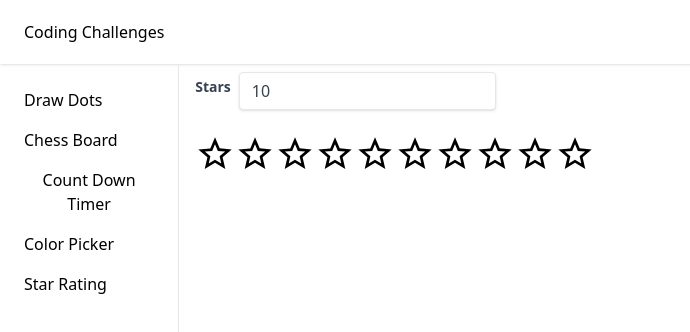
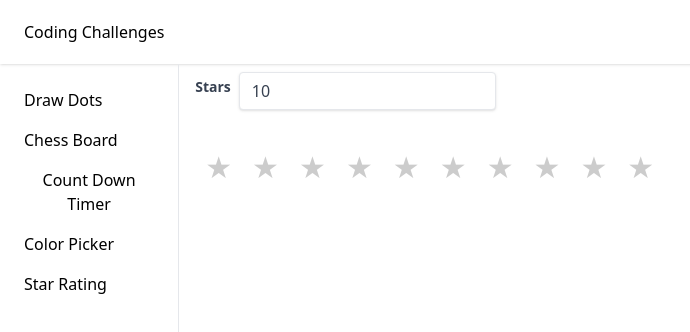
Before and after one commit to ramesh01/machine-coding-challenges, a React (Create React App) app: page /star-rating in a window 1280 px wide. Shown: the top 332 px of the page, without its empty margins (0-690 px from the left). Built offline with nearby package versions, Linux system fonts and the light colour scheme.

Commit message:
feat: Star rating component completed

```diff
--- a/src/components/Star/Star.tsx
+++ b/src/components/Star/Star.tsx
@@ -1,22 +1,46 @@
-import { FC } from "react";
+import { FC, useState } from "react";
+import "./star.css";
 
 type InputProps = {
 	rating: number;
+	onMouseEnter: (rating: number) => void;
+	onMouseLeave: (rating: number) => void;
+	onClickEvent: (rating: number) => void;
+	selectedRating: number;
 };
 
-const Star: FC<InputProps> = ({rating}) => {
+const Star: FC<InputProps> = ({
+	rating,
+	onMouseEnter,
+	onMouseLeave,
+	selectedRating,
+	onClickEvent,
+}) => {
+	const [index] = useState(rating);
+
+	const HandleMouseEnter = () => {
+		onMouseEnter(index);
+	};
+
+	const HandleMouseLeave = () => {
+		onMouseLeave(index);
+	};
+
+	const handleClick = () => {
+		onClickEvent(index);
+	};
 
 	return (
-		<span className="w-10 cursor-pointer" data-rating={rating}>
-			<svg
-				className="MuiSvgIcon-root MuiSvgIcon-fontSizeInherit css-1cw4hi4"
-				focusable="false"
-				aria-hidden="true"
-				viewBox="0 0 24 24"
-				data-testid="StarBorderIcon"
-			>
-				<path d="M22 9.24l-7.19-.62L12 2 9.19 8.63 2 9.24l5.46 4.73L5.82 21 12 17.27 18.18 21l-1.63-7.03L22 9.24zM12 15.4l-3.76 2.27 1-4.28-3.32-2.88 4.38-.38L12 6.1l1.71 4.04 4.38.38-3.32 2.88 1 4.28L12 15.4z"></path>
-			</svg>
+		<span
+			className={`cursor-pointer star ${
+				index <= selectedRating ? "on" : "off"
+			}`}
+			data-rating={index}
+			onMouseEnter={HandleMouseEnter}
+			onMouseLeave={HandleMouseLeave}
+			onClick={handleClick}
+		>
+			&#9733;
 		</span>
 	);
 };
--- /dev/null
+++ b/src/components/Star/star.css
@@ -0,0 +1,12 @@
+.star {
+	color: #ccc;
+	font-size: 30px;
+	padding: 10px;
+}
+
+.on {
+	color: #f5b025;
+}
+.off {
+	color: #ccc;
+}
--- a/src/pages/StarRating/StarRating.tsx
+++ b/src/pages/StarRating/StarRating.tsx
@@ -4,11 +4,15 @@ import Star from "../../components/Star/Star";
 const StarRating = () => {
 	const [noOfStars, setNoOfStars] = useState<string>("10");
 	const [starsArr, setStarsArr] = useState<number[]>([]);
+	const [rating, setRating] = useState(0);
+	const [hover, setHover] = useState<number>(0);
 
 	useEffect(() => {
 		setStarsArr(
 			Array.from(Array(Number(noOfStars)).keys()).map((index) => index + 1)
 		);
+		setRating(0);
+		setHover(0);
 	}, [noOfStars]);
 
 	const handleOnChange = (event: ChangeEvent<HTMLInputElement>) => {
@@ -18,6 +22,18 @@ const StarRating = () => {
 		} else {
 			setNoOfStars("");
 		}
+	};
+
+	const handleMouseEnterEvent = (rating: number) => {
+		setHover(rating);
+	};
+
+	const handleMouseLeaveEvent = (rating: number) => {
+		setHover(0);
+	};
+
+	const handleClickEvent = (rating: number) => {
+		setRating(rating);
 	};
 
 	return (
@@ -44,7 +60,14 @@ const StarRating = () => {
 			</div>
 			<div className="flex flex-wrap">
 				{starsArr.map((e: number) => (
-					<Star key={e} rating={e} />
+					<Star
+						key={`${noOfStars}-${e}`}
+						rating={e}
+						onMouseEnter={handleMouseEnterEvent}
+						onMouseLeave={handleMouseLeaveEvent}
+						onClickEvent={handleClickEvent}
+						selectedRating={hover || rating}
+					/>
 				))}
 			</div>
 		</div>
```
